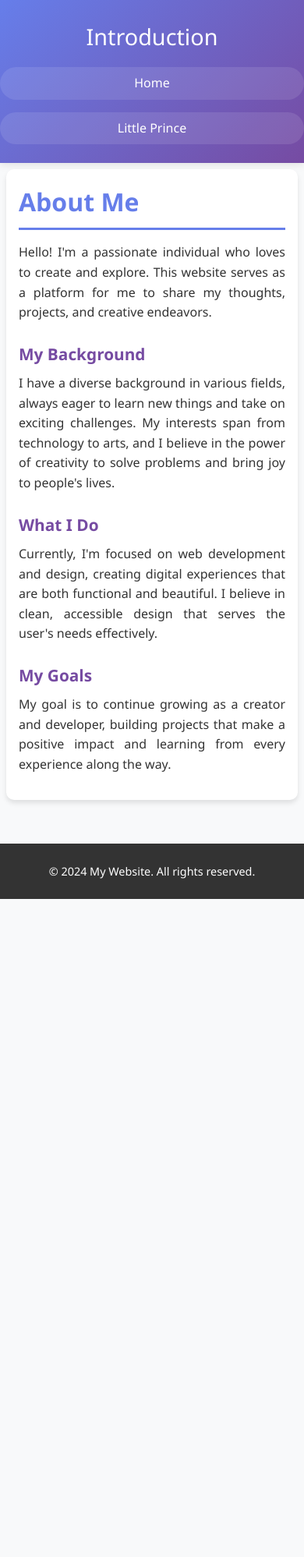
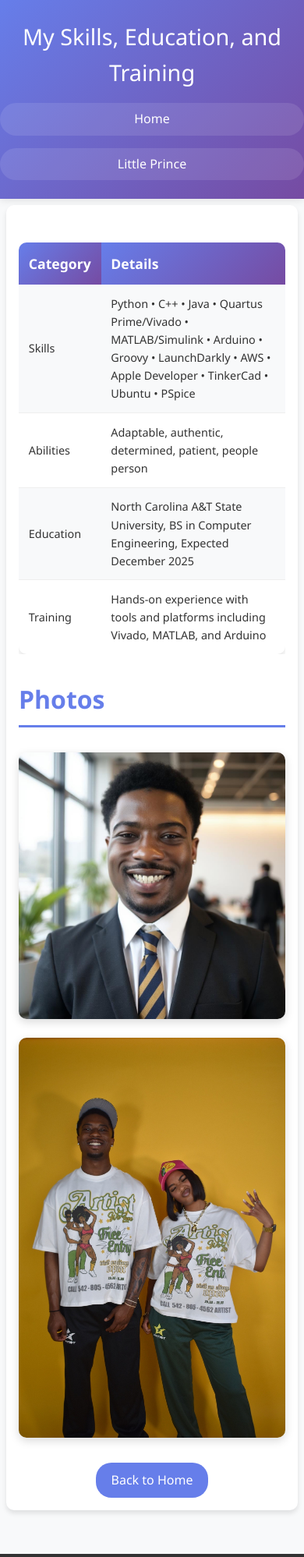
Before and after one commit to deemoore22/awaissiddiq, a plain HTML site: page introduction.html in a window 390 px wide. Shown: the top 1997 px of the page at 78% size. Before the commit the page ends 1153 px from the top, so only its background shows below. Drawn offline with Linux system fonts and the light colour scheme.

Commit message:
new intoduction page and index page added and hello world page replaced properly

```diff
--- a/css/style.css
+++ b/css/style.css
@@ -393,3 +393,138 @@ a:hover {
         padding: 1rem 0.7rem 1rem 0.7rem;
     }
 }
+
+/* Profile Image Styles */
+.profile-image {
+    max-width: 300px;
+    width: 100%;
+    height: auto;
+    border-radius: 12px;
+    box-shadow: 0 4px 12px rgba(0,0,0,0.15);
+    border: 3px solid #667eea;
+    margin: 1rem 0;
+}
+
+.learn-more {
+    text-align: center;
+    margin-top: 2rem;
+}
+
+.learn-more a {
+    display: inline-block;
+    background: linear-gradient(135deg, #667eea 0%, #764ba2 100%);
+    color: white;
+    padding: 0.8rem 1.5rem;
+    border-radius: 25px;
+    text-decoration: none;
+    font-weight: 500;
+    transition: transform 0.3s ease, box-shadow 0.3s ease;
+}
+
+.learn-more a:hover {
+    transform: translateY(-2px);
+    box-shadow: 0 6px 20px rgba(102, 126, 234, 0.4);
+    text-decoration: none;
+}
+
+/* Skills Table Styles */
+.skills-table {
+    margin: 2rem 0;
+    overflow-x: auto;
+}
+
+.skills-table table {
+    width: 100%;
+    border-collapse: collapse;
+    background: white;
+    border-radius: 10px;
+    overflow: hidden;
+    box-shadow: 0 4px 6px rgba(0,0,0,0.1);
+}
+
+.skills-table th {
+    background: linear-gradient(135deg, #667eea 0%, #764ba2 100%);
+    color: white;
+    padding: 1rem;
+    text-align: left;
+    font-weight: 600;
+    font-size: 1.1rem;
+}
+
+.skills-table td {
+    padding: 1rem;
+    border-bottom: 1px solid #eee;
+    line-height: 1.6;
+}
+
+.skills-table tr:last-child td {
+    border-bottom: none;
+}
+
+.skills-table tr:nth-child(even) {
+    background-color: #f8f9fa;
+}
+
+/* Photo Gallery Styles */
+.photo-gallery {
+    display: flex;
+    gap: 1.5rem;
+    justify-content: center;
+    flex-wrap: wrap;
+    margin: 2rem 0;
+}
+
+.gallery-image {
+    max-width: 250px;
+    width: 100%;
+    height: auto;
+    border-radius: 10px;
+    box-shadow: 0 4px 12px rgba(0,0,0,0.15);
+    transition: transform 0.3s ease;
+}
+
+.gallery-image:hover {
+    transform: scale(1.05);
+}
+
+.back-link {
+    text-align: center;
+    margin-top: 2rem;
+}
+
+.back-link a {
+    display: inline-block;
+    background: #667eea;
+    color: white;
+    padding: 0.6rem 1.2rem;
+    border-radius: 20px;
+    text-decoration: none;
+    font-weight: 500;
+    transition: background 0.3s ease;
+}
+
+.back-link a:hover {
+    background: #5a6fd8;
+    text-decoration: none;
+}
+
+/* Responsive adjustments for new elements */
+@media (max-width: 768px) {
+    .photo-gallery {
+        flex-direction: column;
+        align-items: center;
+    }
+
+    .gallery-image {
+        max-width: 100%;
+    }
+
+    .skills-table {
+        font-size: 0.9rem;
+    }
+
+    .skills-table th,
+    .skills-table td {
+        padding: 0.8rem;
+    }
+}
--- a/introduction.html
+++ b/introduction.html
@@ -3,12 +3,12 @@
 <head>
     <meta charset="utf-8">
     <meta name="viewport" content="width=device-width, initial-scale=1.0">
-    <title>Introduction - My Website</title>
+    <title>Demetrius Moore - Introduction</title>
     <link rel="stylesheet" href="css/style.css">
 </head>
 <body>
     <header class="header">
-        <h1>Introduction</h1>
+        <h1>My Skills, Education, and Training</h1>
         <nav class="nav">
             <a href="index.html">Home</a>
             <a href="little_prince.html">Little Prince</a>
@@ -17,22 +17,45 @@
 
     <main class="content">
         <section class="intro-content">
-            <h2>About Me</h2>
-            <p>Hello! I'm a passionate individual who loves to create and explore. This website serves as a platform for me to share my thoughts, projects, and creative endeavors.</p>
+            <div class="skills-table">
+                <table>
+                    <tr>
+                        <th>Category</th>
+                        <th>Details</th>
+                    </tr>
+                    <tr>
+                        <td>Skills</td>
+                        <td>Python • C++ • Java • Quartus Prime/Vivado • MATLAB/Simulink • Arduino • Groovy • LaunchDarkly • AWS • Apple Developer • TinkerCad • Ubuntu • PSpice</td>
+                    </tr>
+                    <tr>
+                        <td>Abilities</td>
+                        <td>Adaptable, authentic, determined, patient, people person</td>
+                    </tr>
+                    <tr>
+                        <td>Education</td>
+                        <td>North Carolina A&T State University, BS in Computer Engineering, Expected December 2025</td>
+                    </tr>
+                    <tr>
+                        <td>Training</td>
+                        <td>Hands-on experience with tools and platforms including Vivado, MATLAB, and Arduino</td>
+                    </tr>
+                </table>
+            </div>
 
-            <h3>My Background</h3>
-            <p>I have a diverse background in various fields, always eager to learn new things and take on exciting challenges. My interests span from technology to arts, and I believe in the power of creativity to solve problems and bring joy to people's lives.</p>
+            <h2>Photos</h2>
+            <div class="photo-gallery">
+                <img src="images/img2.jpg" alt="Professional Setting" class="gallery-image">
+                <img src="images/img3.jpg" alt="Entrepreneurial Brand" class="gallery-image">
+            </div>
 
-            <h3>What I Do</h3>
-            <p>Currently, I'm focused on web development and design, creating digital experiences that are both functional and beautiful. I believe in clean, accessible design that serves the user's needs effectively.</p>
-
-            <h3>My Goals</h3>
-            <p>My goal is to continue growing as a creator and developer, building projects that make a positive impact and learning from every experience along the way.</p>
+            <div class="back-link">
+                <a href="index.html">Back to Home</a>
+            </div>
         </section>
     </main>
 
     <footer class="footer">
-        <p>&copy; 2024 My Website. All rights reserved.</p>
+        <p>&copy; 2024 Demetrius Moore. All rights reserved.</p>
     </footer>
 </body>
 </html>
```
Also changed, not shown: index.html (+17 -9 lines), images/img1.jpg (added), images/img2.jpg (added), images/img3.jpg (added).
